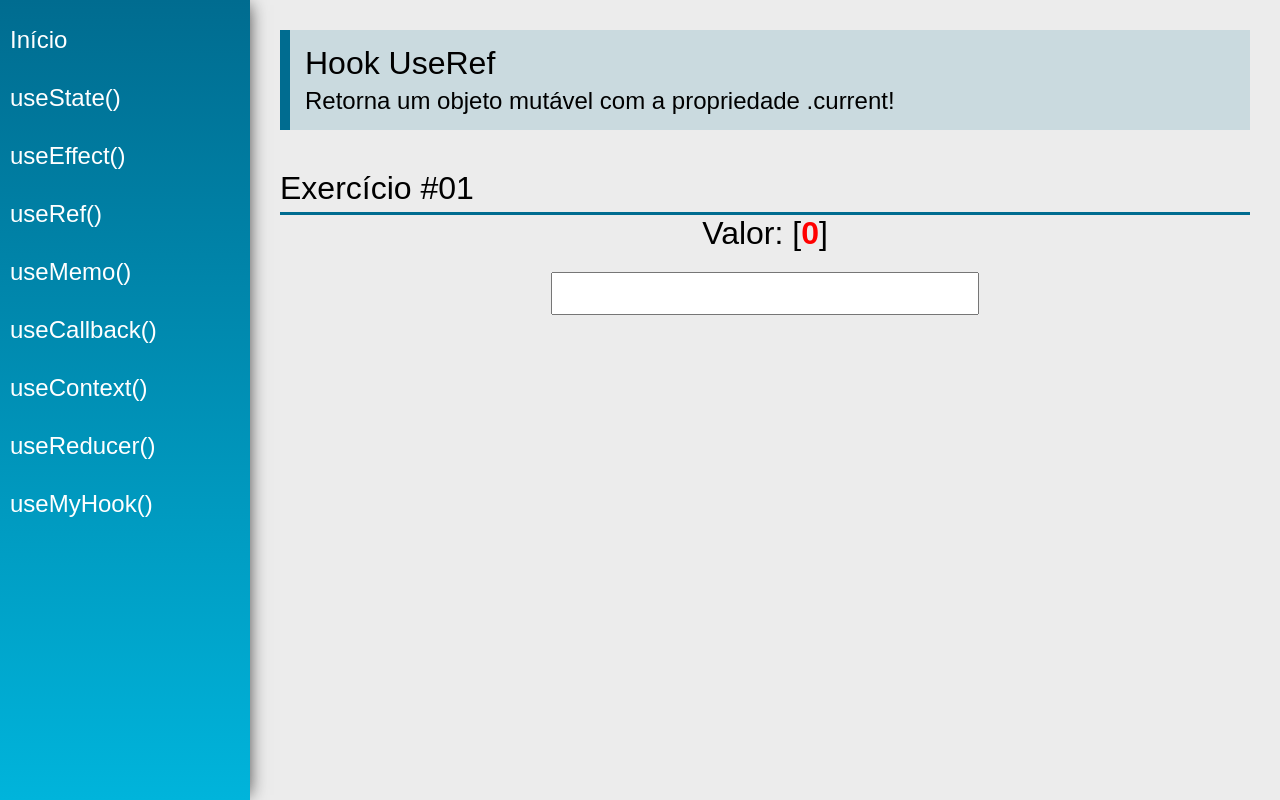
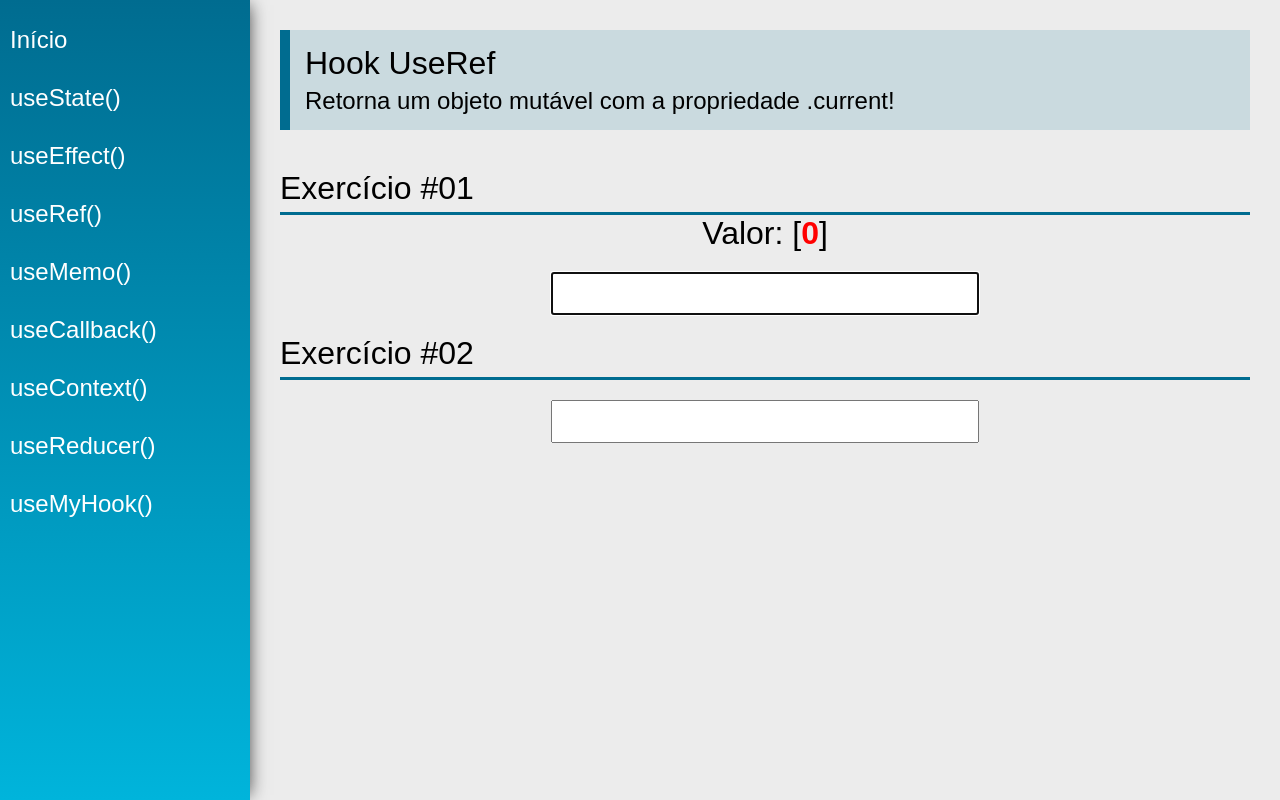
Before and after one commit to anacperdigao/Exercicios-React-Hooks, a React (Create React App) app: page /useRef in a window 1280 px wide. Built offline with nearby package versions, Linux system fonts and the light colour scheme.

Commit message:
exercicio 2 de useRef

```diff
--- a/src/views/examples/UseRef.jsx
+++ b/src/views/examples/UseRef.jsx
@@ -14,10 +14,30 @@ const UseRef = (props) => {
     // Caso 2 - vou usar o useEffect pra ele contar as renderizações associado a um elemento especifico //
     useEffect(() => {
         count.current = count.current + 1
+        myInput2.current.focus() //Toda vez que eu digitar, vai focar no outro input
     }, [valor1])
 
+
 //------------------------------ Exercicio 2 --------------------------------------//
+    const [valor2, setValor2] = useState("")
 
+    useEffect(() => {
+        count.current = count.current + 1
+        myInput1.current.focus() //Toda vez que eu digitar, vai focar no outro input
+    }, [valor2])
+
+
+// ---------------------------- Extras + Desafio ----------------------------------------//
+// Existe uma forma de voce usar o useRef para pegar um elemento do html,
+// usando a propriedade ref, que eu vou usar nos dois inputs.
+    const myInput1 = useRef(null)
+    const myInput2 = useRef(null)
+    console.log(myInput1.current)
+    console.log(myInput2.current)
+
+    const mesclar = (num1, num2) => {
+        return [...num1, num2]
+    }
 
 
     return (
@@ -31,7 +51,7 @@ const UseRef = (props) => {
             <div className="center">
                 <div>
                     <span className="text">Valor: </span>
-                    <span className="text">{valor1}[</span>
+                    <span className="text">{mesclar(valor1, valor2)}[</span>
                     <span className="text red">{count.current}</span>
                     <span className="text">]</span>
                 </div>
@@ -41,8 +61,21 @@ const UseRef = (props) => {
                     className="input"
                     value={valor1}
                     onChange={e => setValor1(e.target.value)}
+                    ref={myInput1}
                 />
             </div>
+
+            <SectionTitle title="Exercício #02" />
+            <div className="center">
+                <input
+                    type="text"
+                    className="input"
+                    value={valor2}
+                    onChange={e => setValor2(e.target.value)}
+                    ref={myInput2}
+                />
+            </div>
+
 
         </div>
     )
```
